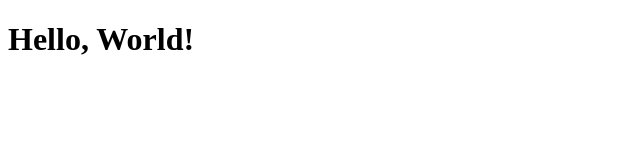
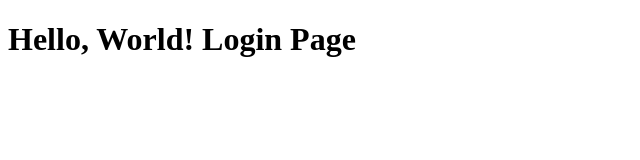
Before and after one commit to Abiram101/Mynewrepo1, a plain HTML site: page index.html in a window 1280 px wide. Shown: the whole page, without its empty margins (0-640 px from the left). Drawn offline with Linux system fonts and the light colour scheme.

Commit message:
Updated heading in login-feature

```diff
--- a/index.html
+++ b/index.html
@@ -4,6 +4,6 @@
     <title>My First HTML Page</title>
 </head>
 <body>
-    <h1>Hello, World!</h1>
+    <h1>Hello, World! Login Page</h1>
 </body>
 </html>
```
